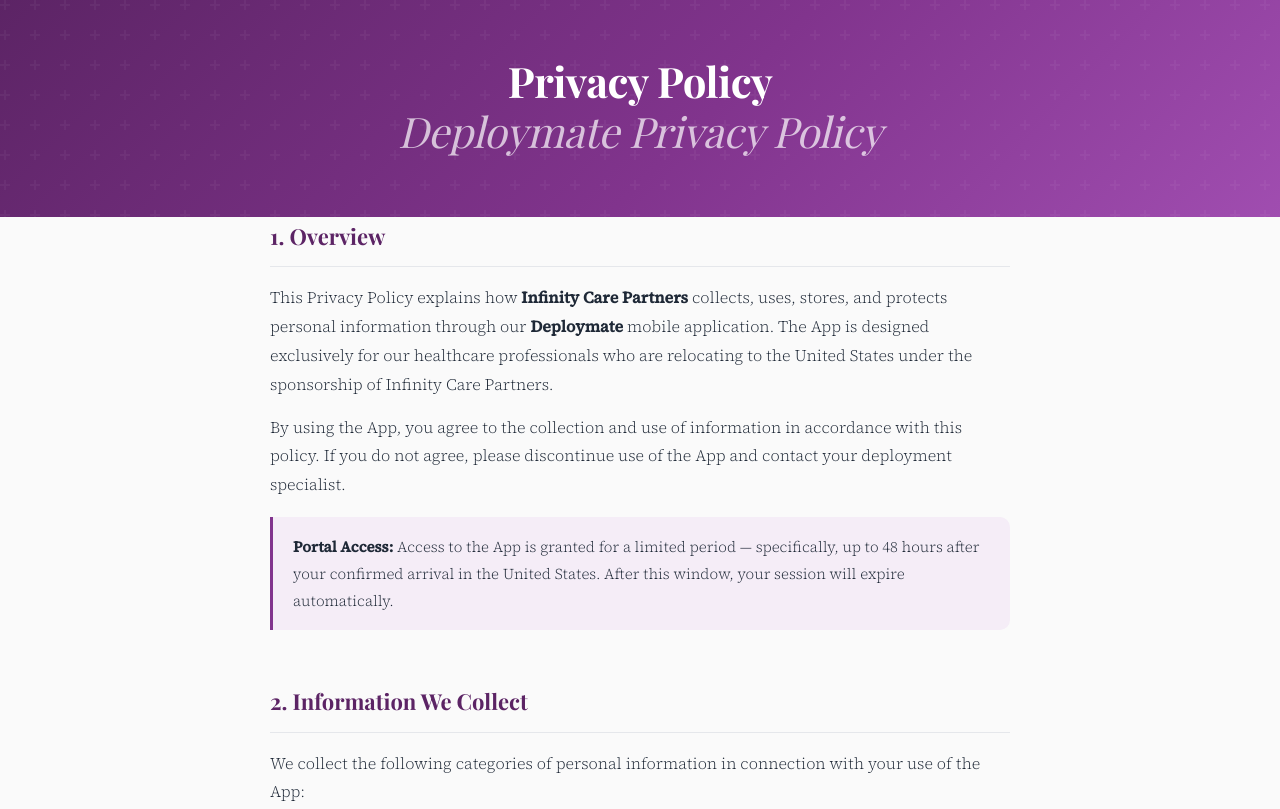
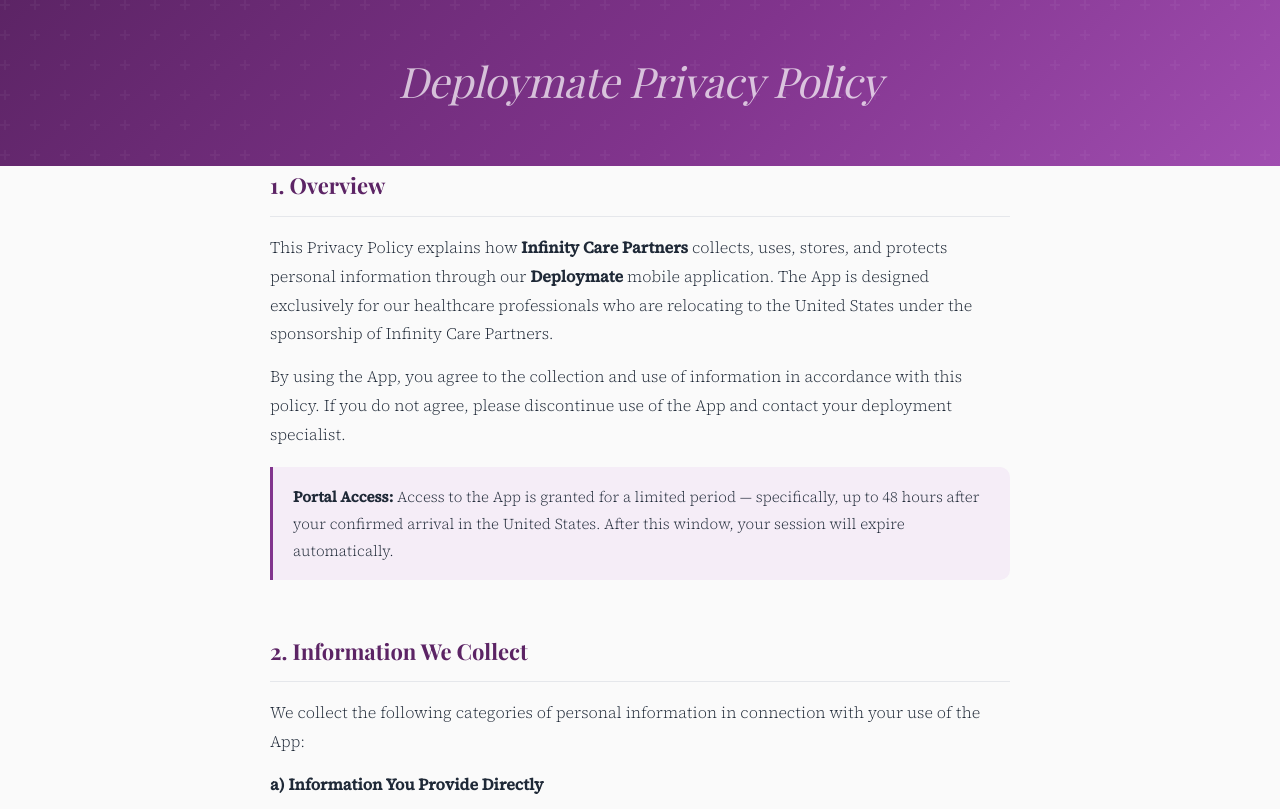
Before and after one commit to itinfinitycarepartners-dev/privacy, a plain HTML site: page index.html in a window 1280 px wide. Shown: the top 809 px of the page. Drawn offline with nearby package versions, Linux system fonts and the light colour scheme.

Commit message:
Update index.html

```diff
--- a/index.html
+++ b/index.html
@@ -3,7 +3,7 @@
 <head>
   <meta charset="UTF-8" />
   <meta name="viewport" content="width=device-width, initial-scale=1.0" />
-  <title>Privacy Policy – Infinity Care Partners Candidate Travel Portal</title>
+  <title>Privacy Policy </title>
   <link href="https://fonts.googleapis.com/css2?family=Playfair+Display:wght@400;600;700&family=Source+Serif+4:ital,wght@0,300;0,400;0,500;1,300&display=swap" rel="stylesheet" />
   <style>
     *, *::before, *::after { box-sizing: border-box; margin: 0; padding: 0; }
@@ -172,7 +172,7 @@
 <body>
 
 <header>
-  <h1>Privacy Policy<br><span>Deploymate Privacy Policy</span></h1>
+  <h1><span>Deploymate Privacy Policy</span></h1>
 
 </header>
 
```
